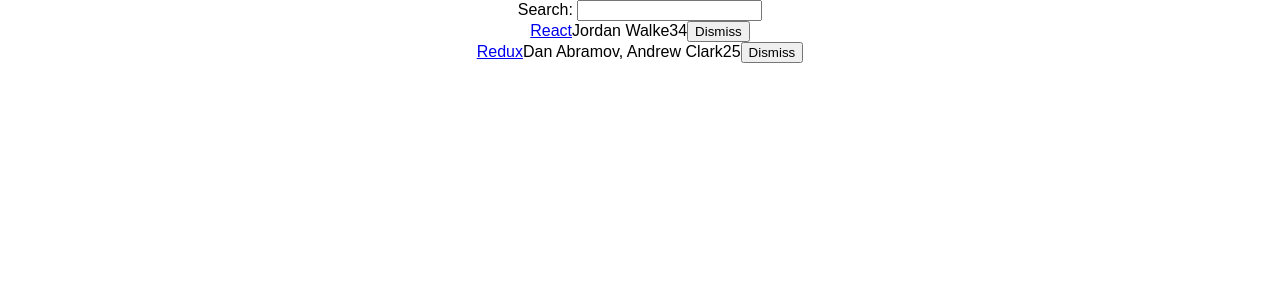
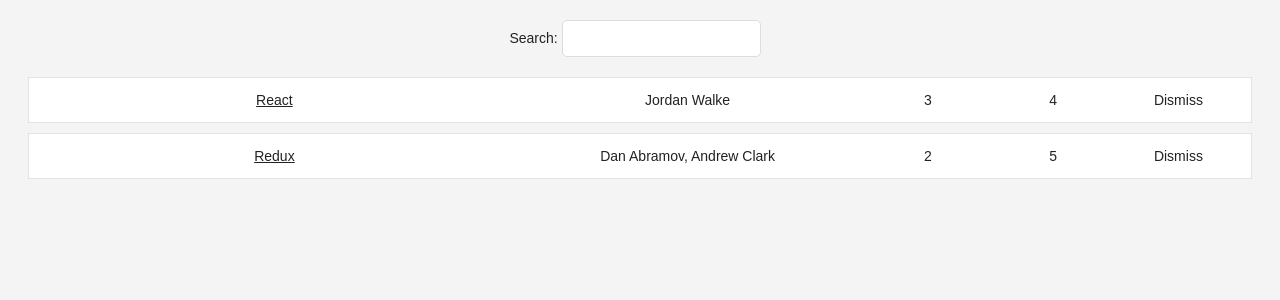
Before and after one commit to peippo/hackernews, a React (Create React App) app: page / in a window 1280 px wide. Shown: the top 300 px of the page. Built offline with nearby package versions, Linux system fonts and the light colour scheme.

Commit message:
Add initial styling

```diff
--- a/src/App.css
+++ b/src/App.css
@@ -1,28 +1,75 @@
-.App {
+.page {
+  margin: 20px;
+}
+
+.interactions {
   text-align: center;
 }
 
-.App-logo {
-  animation: App-logo-spin infinite 20s linear;
-  height: 80px;
+.table {
+  margin: 20px 0;
 }
 
-.App-header {
-  background-color: #222;
-  height: 150px;
-  padding: 20px;
-  color: white;
+.table-header {
+  display: flex;
+  line-height: 24px;
+  font-size: 16px;
+  padding: 0 10px;
+  justify-content: space-between;
 }
 
-.App-title {
-  font-size: 1.5em;
+.table-empty {
+  margin: 200px;
+  text-align: center;
+  font-size: 16px;
 }
 
-.App-intro {
-  font-size: large;
+.table-row {
+  display: flex;
+  line-height: 24px;
+  white-space: nowrap;
+  margin: 10px 0;
+  padding: 10px;
+  background: #ffffff;
+  border: 1px solid #e3e3e3;
 }
 
-@keyframes App-logo-spin {
-  from { transform: rotate(0deg); }
-  to { transform: rotate(360deg); }
+.table-header > span {
+  overflow: hidden;
+  text-overflow: ellipsis;
+  padding: 0 5px;
 }
+
+.table-row > span {
+  overflow: hidden;
+  text-overflow: ellipsis;
+  padding: 0 5px;
+}
+
+.table-column-large {
+  width: 40%;
+}
+
+.table-column-mid {
+  width: 30%;
+}
+
+.table-column-small {
+  width: 10%;
+}
+
+.button-inline {
+  border-width: 0;
+  background: transparent;
+  color: inherit;
+  text-align: inherit;
+  -webkit-font-smoothing: inherit;
+  padding: 0;
+  font-size: inherit;
+  cursor: pointer;
+}
+
+.button-active {
+  border-radius: 0;
+  border-bottom: 1px solid #38BB6C;
+}
--- a/src/App.js
+++ b/src/App.js
@@ -56,11 +56,13 @@
   render() {
     const { searchTerm, list } = this.state;
     return (
-      <div className="App">
-        <Search value={searchTerm} onSearchChange={this.onSearchChange}>
-          Search:
-        </Search>
-        <Table list={list} pattern={searchTerm} onDismiss={this.onDismiss} />
+      <div className="page">
+        <div className="interactions">
+          <Search value={searchTerm} onSearchChange={this.onSearchChange}>
+            Search:
+          </Search>
+          <Table list={list} pattern={searchTerm} onDismiss={this.onDismiss} />
+        </div>
       </div>
     );
   }
@@ -80,17 +82,17 @@
 );
 
 const Table = ({ list, pattern, onDismiss }) => (
-  <div>
+  <div className="table">
     {list.filter(isSearched(pattern)).map(item => (
-      <div key={item.objectID}>
-        <span>
+      <div key={item.objectID} className="table-row">
+        <span className="table-column-large">
           <a href={item.url}>{item.title}</a>
         </span>
-        <span>{item.author}</span>
-        <span>{item.num_comments}</span>
-        <span>{item.points}</span>
-        <span>
-          <Button onClick={() => onDismiss(item.objectID)}>Dismiss</Button>
+        <span className="table-column-mid">{item.author}</span>
+        <span className="table-column-small">{item.num_comments}</span>
+        <span className="table-column-small">{item.points}</span>
+        <span className="table-column-small">
+          <Button onClick={() => onDismiss(item.objectID)} className="button-inline">Dismiss</Button>
         </span>
       </div>
     ))}
--- a/src/index.css
+++ b/src/index.css
@@ -1,5 +1,44 @@
 body {
+  color: #222;
+  background: #f4f4f4;
+  font: 400 14px CoreSans, Arial, sans-serif;
+}
+
+a {
+  color: #222;
+}
+
+a:hover {
+  text-decoration: underline;
+}
+
+ul, li {
+  list-style: none;
+  padding: 0;
   margin: 0;
-  padding: 0;
-  font-family: sans-serif;
 }
+
+input {
+  padding: 10px;
+  border-radius: 5px;
+  outline: none;
+  margin-right: 10px;
+  border: 1px solid #dddddd;
+}
+
+button {
+  padding: 10px;
+  border-radius: 5px;
+  border: 1px solid #dddddd;
+  background: transparent;
+  color: #808080;
+  cursor: pointer;
+}
+
+button:hover {
+  color: #222;
+}
+
+*:focus {
+  outline: none;
+}
```
